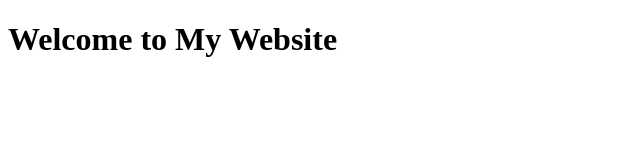
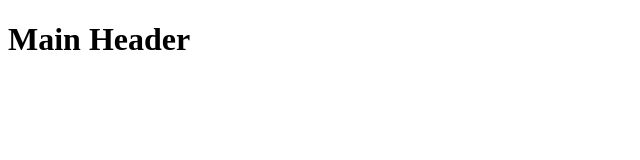
Before and after one commit to 2500031255/2500031255_endsemskill_exam, a plain HTML site: page index.html in a window 1280 px wide. Shown: the whole page, without its empty margins (0-640 px from the left). Drawn offline with Linux system fonts and the light colour scheme.

Commit message:
Add main header

```diff
--- a/index.html
+++ b/index.html
@@ -7,7 +7,7 @@
 </head>
 <body>
     <header>
-        <h1>Welcome to My Website</h1>
+        <h1>Main Header</h1>
     </header>
 </body>
 </html>
```
